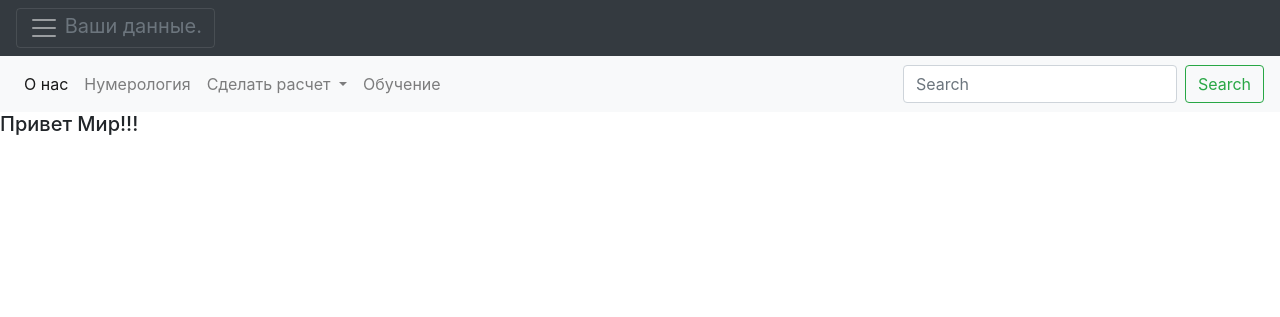
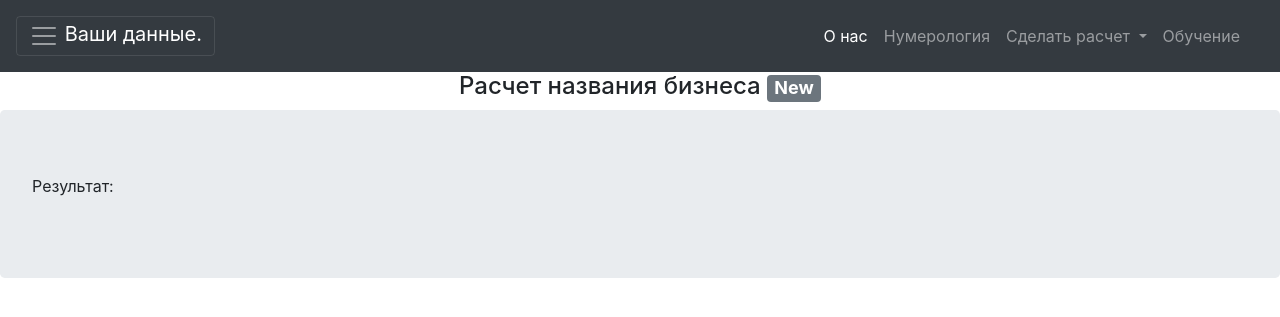
Before and after one commit to andrew2364/project, a Django app: page / in a window 1280 px wide. Shown: the top 317 px of the page. Run offline with Django 3.2, Linux system fonts and the light colour scheme; some libraries are stand-ins or nearby versions.

Commit message:
стала отображаться инфа из формы business

```diff
--- a/business/admin.py
+++ b/business/admin.py
@@ -3,7 +3,7 @@ from business.models import Arkans
 
 class businessAdmin(admin.ModelAdmin):
 
-    list_display = ['cel']
+    list_display = ['arkan_number','cel']
 
 
 admin.site.register(Arkans, businessAdmin)
--- a/business/views.py
+++ b/business/views.py
@@ -1,5 +1,22 @@
-from django.http import HttpResponse, HttpResponseNotFound
 from django.shortcuts import render
+from business.models import BusinessForm
+
 
 def hello(request):
     return render(request, "index.html")
+
+
+def rezultat(request):
+
+    if request.method == "POST":
+        userform = BusinessForm(request.POST)
+        info = request.POST
+        i = info.dict()
+        name = i.get('name')
+        business_name = i.get('business_name')
+        text = {'form': userform, 'name': name, 'business_name': business_name}
+        return render(request, "business_name.html", text)
+
+    else:
+        userform = BusinessForm()
+        return render(request, "business_name.html", {'form': userform})
--- a/project/urls.py
+++ b/project/urls.py
@@ -16,11 +16,12 @@ Including another URLconf
 from django.conf.urls import url
 from django.contrib import admin
 from django.urls import path
-from business.views import hello
+from business.views import hello, rezultat
 
 
 
 urlpatterns = [
     url(r'^$', hello),
+    url(r'^business_name/', rezultat),
     path('admin/', admin.site.urls),
 ]
--- a/templates/index.html
+++ b/templates/index.html
@@ -7,8 +7,7 @@
 
     <!-- Bootstrap CSS -->
     <link rel="stylesheet" href="static/bootstrap/css/bootstrap.min.css" integrity="sha384-ggOyR0iXCbMQv3Xipma34MD+dH/1fQ784/j6cY/iJTQUOhcWr7x9JvoRxT2MZw1T" crossorigin="anonymous">
-
-    <title>Hello, world!</title>
+    <title>Эзотерический портал!</title>
   </head>
 
   <body>
@@ -18,20 +17,21 @@
     <div class="bg-dark p-4">
       <h5 class="text-white h4">Ваши данные:</h5>
       <span class="text-muted">используемые для расчетов.</span>
+
+
+
     </div>
+
+  </div>
 
   </div>
   <nav class="navbar navbar-dark bg-dark">
     <button class="navbar-toggler" type="button" data-toggle="collapse" data-target="#navbarToggleExternalContent" aria-controls="navbarToggleExternalContent" aria-expanded="false" aria-label="Toggle navigation">
       <span class="navbar-toggler-icon"></span>
-      <span class="text-muted">Ваши данные.</span>
+      <span class="text-white">Ваши данные.</span>
     </button>
-  </nav>
-</div>
 
-
-
-  <nav class="navbar navbar-expand-lg navbar-light bg-light">
+      <nav class="navbar navbar-expand-lg navbar-light">
   <button class="navbar-toggler" type="button" data-toggle="collapse" data-target="#navbarSupportedContent" aria-controls="navbarSupportedContent" aria-expanded="false" aria-label="Toggle navigation">
     <span class="navbar-toggler-icon"></span>
   </button>
@@ -50,8 +50,10 @@
           Сделать расчет
         </a>
         <div class="dropdown-menu" aria-labelledby="navbarDropdown">
-          <a class="dropdown-item" href="#">Название бизнеса</a>
+          <a class="dropdown-item" href="business_name/">Название бизнеса</a>
           <a class="dropdown-item" href="#">Карта человека</a>
+          <a class="dropdown-item" href="#">Индивидуальный заказ</a>
+
         </div>
       </li>
       <li class="nav-item">
@@ -59,15 +61,27 @@
       </li>
 
     </ul>
-    <form class="form-inline my-2 my-lg-0">
-      <input class="form-control mr-sm-2" type="search" placeholder="Search" aria-label="Search">
-      <button class="btn btn-outline-success my-2 my-sm-0" type="submit">Search</button>
-    </form>
-  </div>
+
+
+</div>
+</nav>
 </nav>
 
 
-  <h5>Привет Мир!!!</h5>
+
+
+
+
+
+<center><h4>Расчет названия бизнеса <span class="badge badge-secondary">New</span></h4></center>
+
+  <div class="jumbotron">
+
+
+  <p> Результат:  </p>
+
+  </div>
+
 
 
 
```
Also changed, not shown: business/models.py (+9 -3 lines), templates/business_name.html (added, +15 -0 lines), 1 other file.
